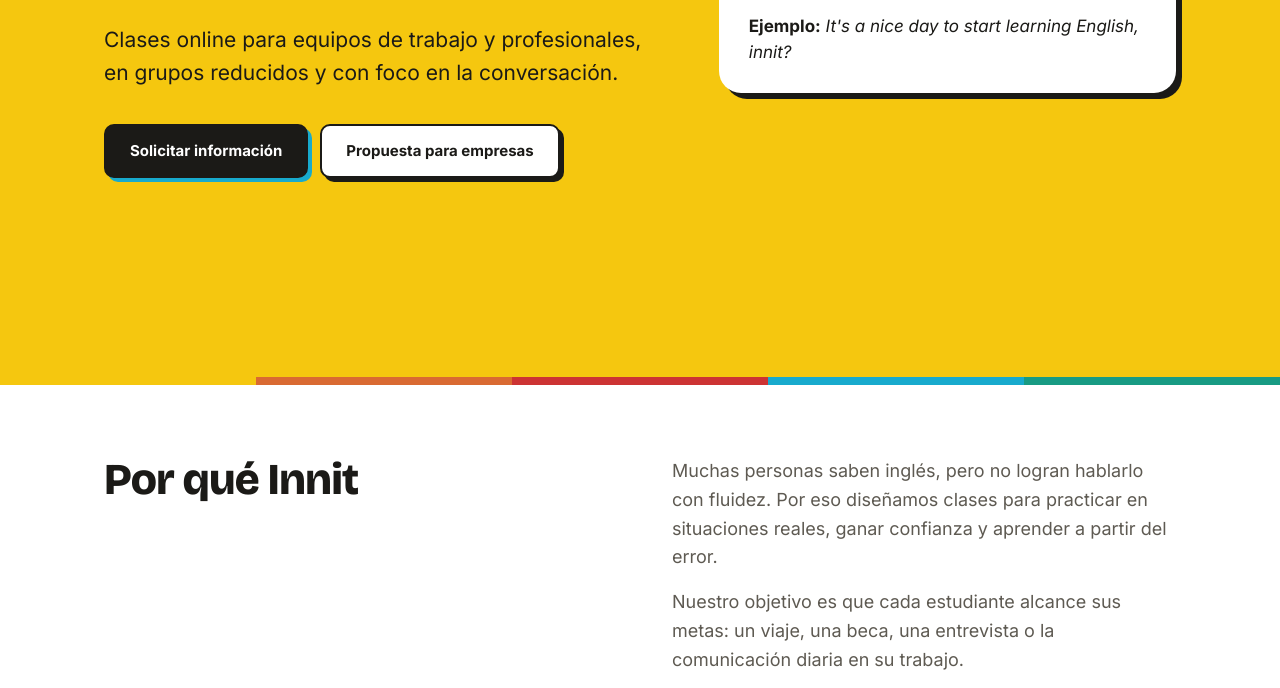
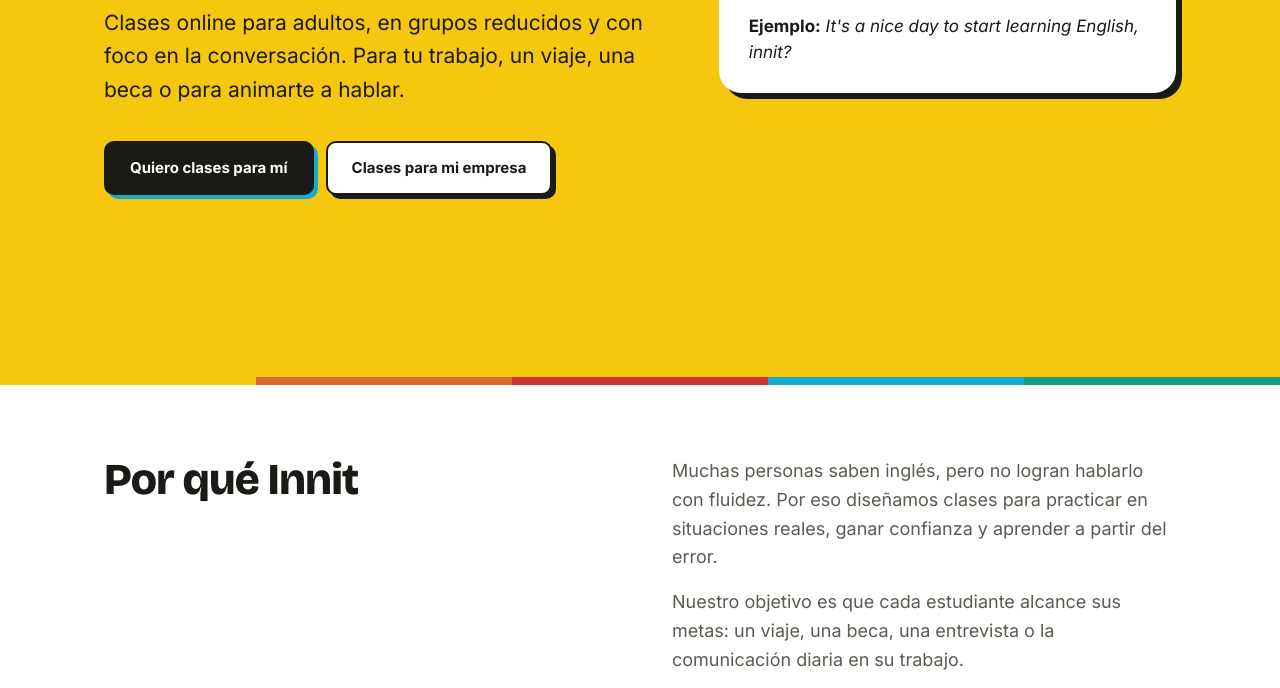
Before and after one commit to nievestealdixx/-innit-plataforma, a plain HTML site: page index.html.html in a window 1280 px wide. Shown: the part 568-1256 px from the top of the page. Drawn offline with nearby package versions, Linux system fonts and the light colour scheme.

Commit message:
index.html.html

```diff
--- a/index.html.html
+++ b/index.html.html
@@ -293,10 +293,10 @@
       <div>
         <h1 id="hero-title">Inglés para comunicarte con confianza.</h1>
         <p class="typer" aria-hidden="true"><span id="typer-text"></span><span class="caret"></span></p>
-        <p class="lead">Clases online para equipos de trabajo y profesionales, en grupos reducidos y con foco en la conversación.</p>
+        <p class="lead">Clases online para adultos, en grupos reducidos y con foco en la conversación. Para tu trabajo, un viaje, una beca o para animarte a hablar.</p>
         <div class="ctas">
-          <a class="btn btn-ink" href="#contacto">Solicitar información</a>
-          <a class="btn btn-ghost" href="#empresas">Propuesta para empresas</a>
+          <a class="btn btn-ink" href="#propuestas">Quiero clases para mí</a>
+          <a class="btn btn-ghost" href="#empresas">Clases para mi empresa</a>
         </div>
       </div>
       <div class="dict" aria-label="Definición de innit">
@@ -351,10 +351,10 @@
         <p class="intro">Desde nivel inicial hasta avanzado, con una nivelación previa.</p>
       </div>
       <div class="offers">
-        <div class="offer" style="--c:var(--cyan)"><h3>Clases para empresas</h3><p>Grupos por nivel para tu equipo, con contenidos orientados a su trabajo y seguimiento para RRHH.</p></div>
         <div class="offer" style="--c:var(--yellow)"><h3>Cursos del año</h3><p>Dos cursos anuales en grupos reducidos, con horarios por la mañana, al mediodía y por la tarde-noche.</p><div class="meta"><span>Inicial</span><span>Intermedio</span><span>Avanzado</span></div></div>
         <div class="offer" style="--c:var(--orange)"><h3>Curso de verano</h3><p>Una propuesta para sostener la práctica durante el verano.</p></div>
         <div class="offer" style="--c:var(--green)"><h3>Clases particulares</h3><p>Clases individuales, con un plan diseñado según tus objetivos y tu disponibilidad.</p></div>
+        <div class="offer" style="--c:var(--cyan)"><h3>Clases para empresas</h3><p>Grupos por nivel para tu equipo, con contenidos orientados a su trabajo y seguimiento para RRHH.</p></div>
       </div>
     </div>
   </section>
@@ -368,7 +368,7 @@
       </div>
       <div>
         <ul class="points">
-          <li style="--c:var(--cyan)"><h3>Reuniones de trabajo</h3><p>Simulamos weeklies y otras reuniones con role-plays, para que puedas participar con confianza.</p></li>
+          <li style="--c:var(--cyan)"><h3>Situaciones reales</h3><p>Con role-plays practicamos reuniones, entrevistas, viajes y charlas cotidianas, para que puedas participar con confianza.</p></li>
           <li style="--c:var(--orange)"><h3>Material auténtico</h3><p>Trabajamos la comprensión auditiva con videos actuales, con el inglés que se usa hoy.</p></li>
           <li style="--c:var(--green)"><h3>Debates e intercambios</h3><p>Proponemos debates sobre actualidad, trabajo y temas de interés del grupo.</p></li>
           <li style="--c:var(--red)"><h3>Grupos reducidos</h3><p>Hasta 5 personas, para que cada estudiante participe en todas las clases.</p></li>
```
